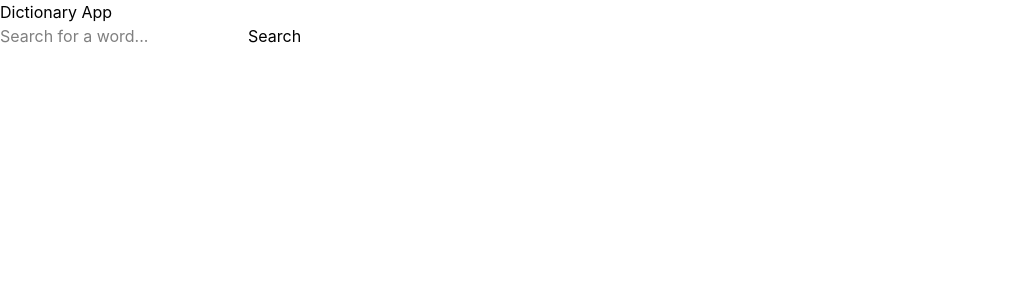
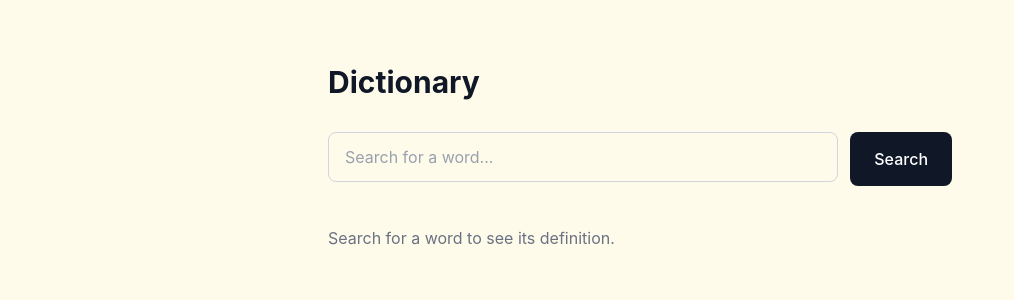
Before and after one commit to parfaitmbadu/Dictionary-App, a React (Vite) app: page / in a window 1280 px wide. Shown: the top 300 px of the page, without its empty margins (0-1014 px from the left). Built offline with nearby package versions, Linux system fonts and the light colour scheme.

Commit message:
Improve dictionary result UI

```diff
--- a/src/App.jsx
+++ b/src/App.jsx
@@ -1,19 +1,30 @@
 import SearchBar from "./components/SearchBar";
 import useDictionary from "./hooks/useDictionary";
 import WordResult from "./components/WordResult";
+import Spinner from "./components/Spinner";
 
 function App() {
   const { data, status, message, search } = useDictionary();
 
   return (
-    <div>
-      <h1>Dictionary App</h1>
-      <SearchBar onSearch={search} />
+    <div className="min-h-screen bg-amber-50">
+      <main className="max-w-2xl mx-auto px-6 py-16">
+        <h1 className="text-3xl font-bold text-gray-900">Dictionary</h1>
+        <SearchBar onSearch={search} />
 
-      {status === "loading" && <p>Loading…</p>}
-      {status === "notFound" && <p>{message}</p>}
-      {status === "error" && <p>{message}</p>}
-      {status === "success" && <WordResult entry={data} />}
+        {status === "idle" && (
+          <p className="mt-10 text-gray-500">
+            Search for a word to see its definition.
+          </p>
+        )}
+        {status === "loading" && <Spinner />}
+
+        {status === "notFound" && (
+          <p className="mt-10 text-gray-500">{message}</p>
+        )}
+        {status === "error" && <p className="mt-10 text-gray-500">{message}</p>}
+        {status === "success" && <WordResult entry={data} />}
+      </main>
     </div>
   );
 }
--- a/src/api/dictionary.js
+++ b/src/api/dictionary.js
@@ -1,9 +1,17 @@
 const API_BASE = "https://api.dictionaryapi.dev/api/v2/entries/en";
 
 const fetchWord = async (word) => {
-  const response = await fetch(
-    `${API_BASE}/${encodeURIComponent(word.trim())}`,
-  );
+  let response;
+
+  try {
+    response = await fetch(`${API_BASE}/${encodeURIComponent(word.trim())}`);
+  } catch {
+    throw new Error("Something went wrong. Please try again");
+  }
+
+  if (response.status === 502) {
+    throw new Error("Something went wrong. Please try again");
+  }
 
   if (response.status === 404) {
     const error = new Error(`No definition found for "${word}"`);
--- a/src/components/SearchBar.jsx
+++ b/src/components/SearchBar.jsx
@@ -9,14 +9,20 @@ const SearchBar = ({ onSearch }) => {
   };
 
   return (
-    <form onSubmit={handleSubmit}>
+    <form onSubmit={handleSubmit} className="mt-8 flex gap-3">
       <input
         type="text"
         value={term}
         onChange={(event) => setTerm(event.target.value)}
         placeholder="Search for a word..."
+        className="flex-1 px-4 py-3 mb-1 rounded-lg border border-gray-300 text-gray-900 placeholder:text-gray-400 focus:outline-none focus:border-gray-900"
       />
-      <button type="submit">Search</button>
+      <button
+        type="submit"
+        className="px-6 py-3 rounded-lg bg-gray-900 text-white font-medium hover:bg-gray-700 transition-colors"
+      >
+        Search
+      </button>
     </form>
   );
 };
--- /dev/null
+++ b/src/components/Spinner.jsx
@@ -0,0 +1,11 @@
+const Spinner = () => {
+  return (
+    <div
+      role="status"
+      aria-label="Loading"
+      className="h-6 w-6 animate-spin rounded-full border-2 border-neutral-300 border-t-neutral-800"
+    />
+  );
+};
+
+export default Spinner;
```
Also changed, not shown: 1 other file (tests, documents, lock files or other folders).
